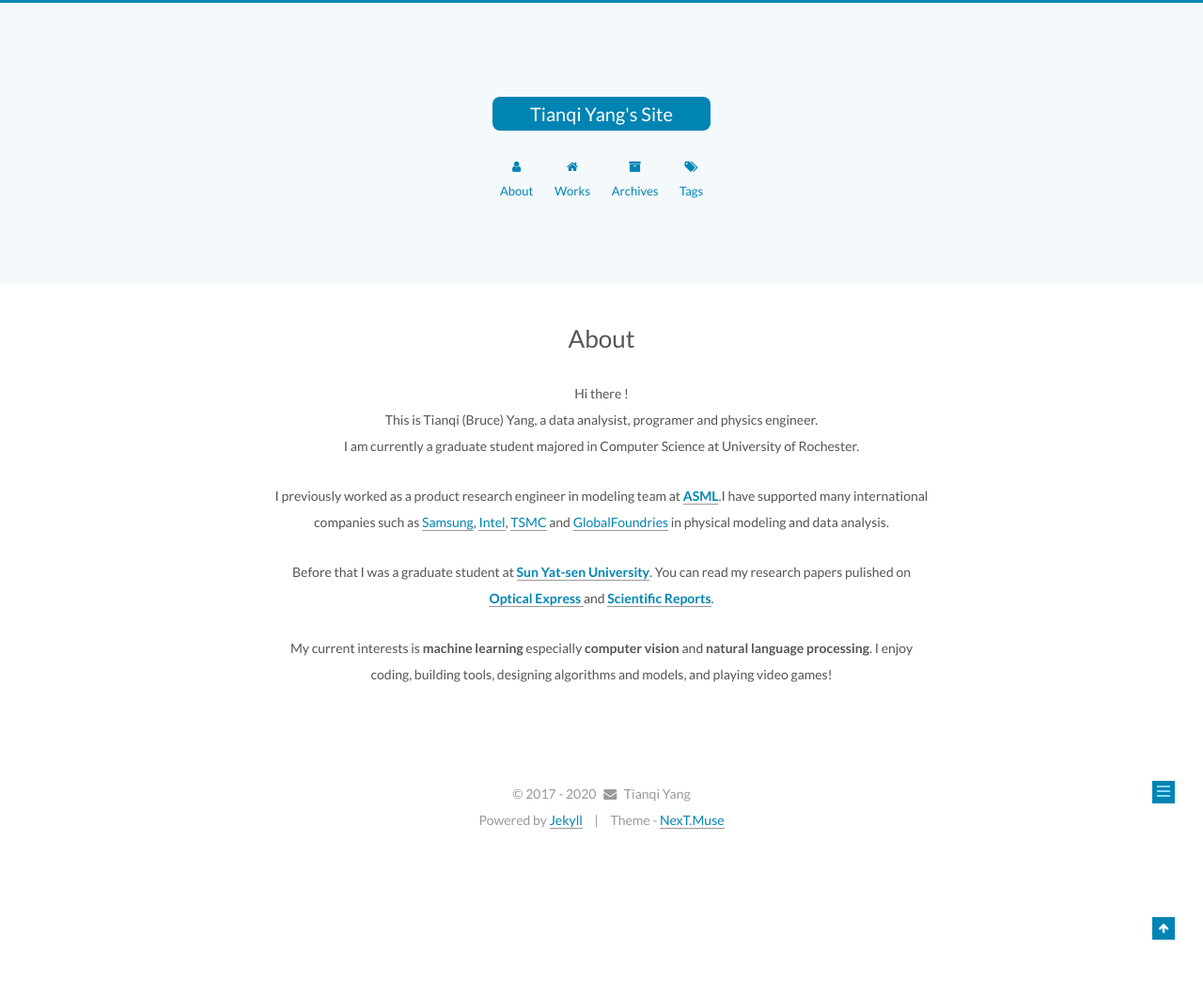
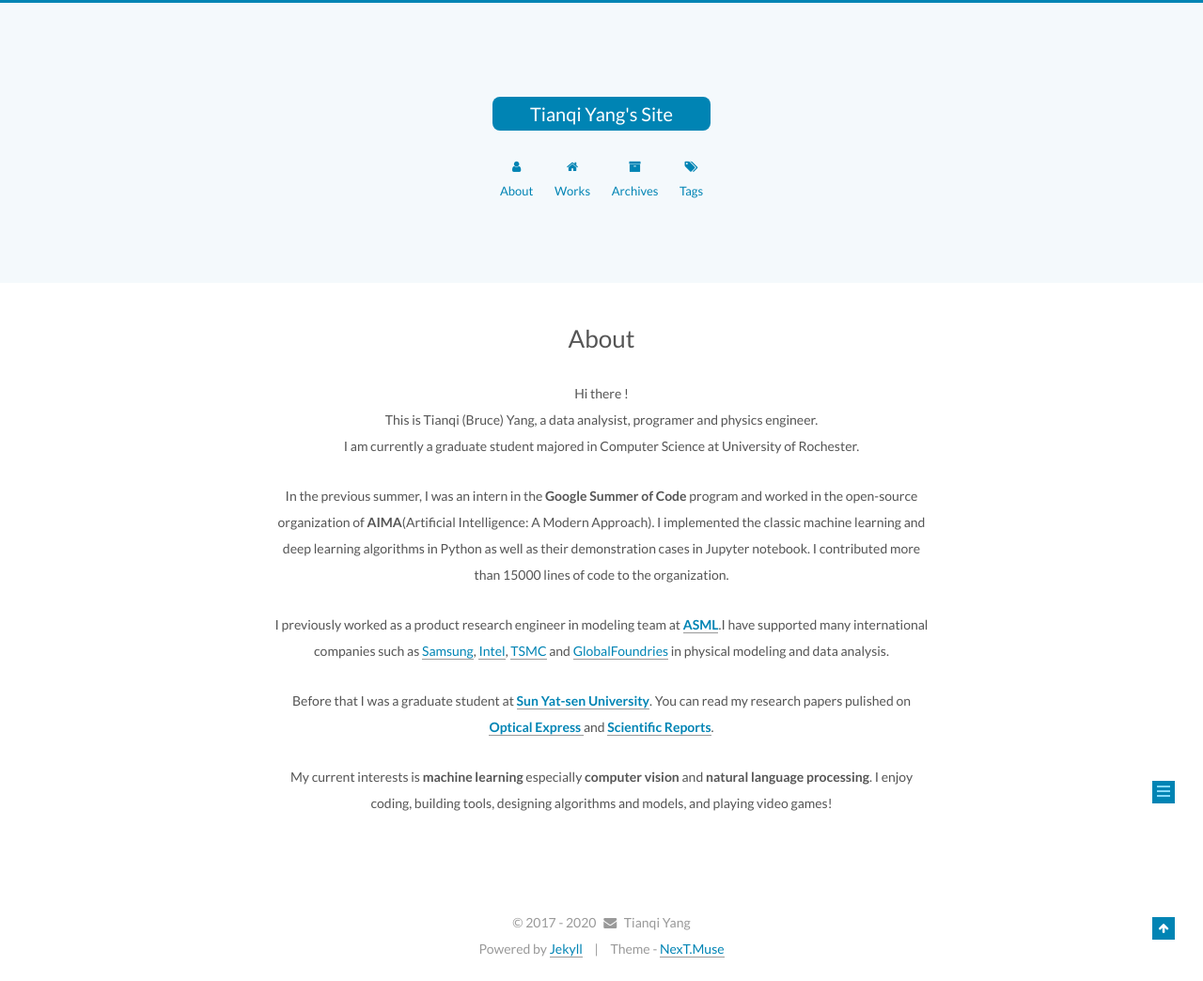
Before and after one commit to bruceyoungsysu/bruceyoungsysu.github.io, a Jekyll site: the page built from about/index.md, in a window 1280 px wide. Shown: the whole page at 94% size. Built offline with Jekyll 4.4.1, drawn with Linux system fonts in a browser that asks for light colours.

Commit message:
edit readme

```diff
--- a/about/index.md
+++ b/about/index.md
@@ -6,6 +6,9 @@ type: about
 <center>Hi there !</center>
 <center>This is Tianqi (Bruce) Yang, a data analysist, programer and physics engineer.</center>
     <center>I am currently a graduate student majored in Computer Science at University of Rochester. </center></p>
+<p><center>
+  In the previous summer, I was an intern in the <strong>Google Summer of Code</strong> program and worked in the open-source organization of <strong>AIMA</strong>(Artificial Intelligence: A Modern Approach). I implemented the classic machine learning and deep learning algorithms in Python as well as their demonstration cases in Jupyter notebook. I contributed more than 15000 lines of code to the organization.
+</center></p>
 <p>
 <center>I previously worked as a product research engineer in modeling team at <a href = "https://en.wikipedia.org/wiki/ASML_Holding"><strong>ASML</strong></a>.I have supported many international companies such as <a href = "https://en.wikipedia.org/wiki/Samsung">Samsung</a>, <a href = "https://en.wikipedia.org/wiki/Intel">Intel</a>, <a href = "https://en.wikipedia.org/wiki/TSMC">TSMC</a> and <a href = "https://en.wikipedia.org/wiki/GlobalFoundries">GlobalFoundries</a> in physical modeling and data analysis.</center>
 </p>
@@ -13,6 +16,7 @@ type: about
 <p><center>
  Before that I was a graduate student at <a href = "https://www.usnews.com/education/best-global-universities/sun-yat-sen-university-506062"><strong>Sun Yat-sen University</strong></a>. You can read my research papers pulished on <a href = "https://www.osapublishing.org/oe/abstract.cfm?uri=oe-24-11-12281"><strong>Optical Express </strong></a> and <a href = "https://www.nature.com/articles/srep32236"><strong> Scientific Reports</strong></a>.</center></p>
 
+
 <p><center>
 My current interests is <strong>machine learning</strong> especially <strong>computer vision</strong> and <strong>natural language processing</strong>. I enjoy coding, building tools, designing algorithms and models, and playing video games!
 </center></p>
```
